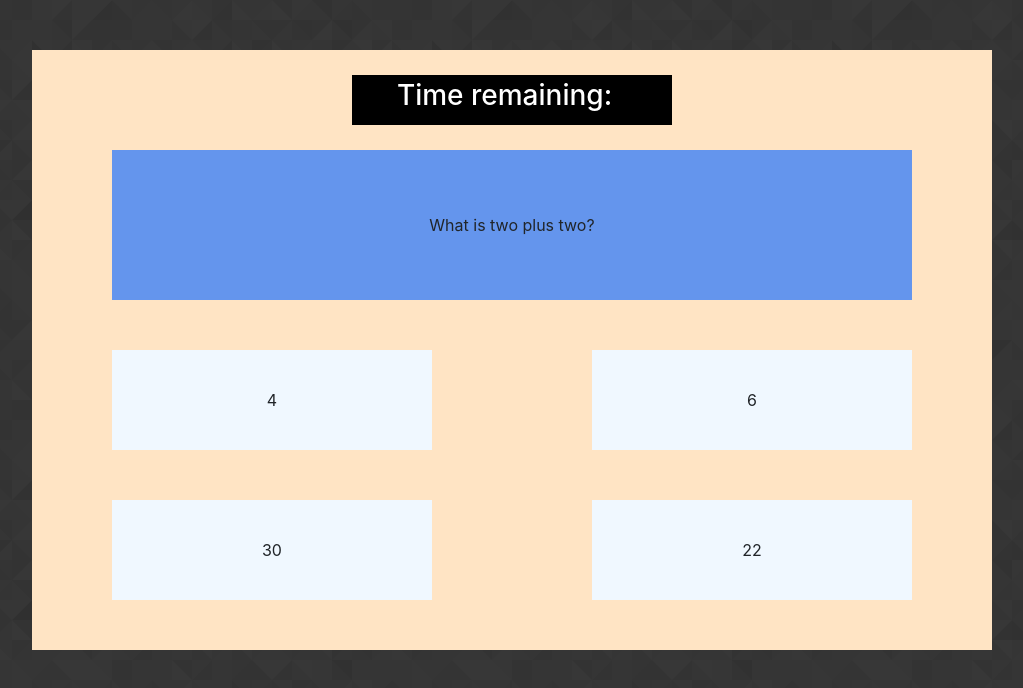
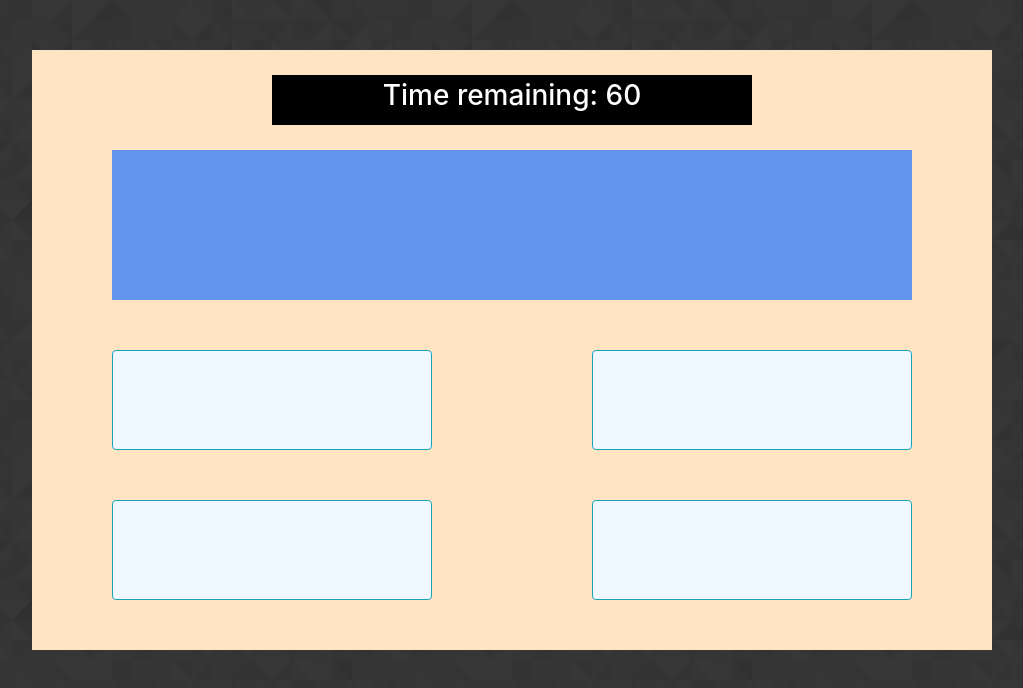
Before and after one commit to sdaniels6363/TriviaGame, a plain HTML site: page index.html in a window 1280 px wide. Shown: the whole page, without its empty margins (128-1151 px from the left). Drawn offline with nearby package versions, Linux system fonts and the light colour scheme.

Commit message:
Countdown Timer, and add bootstrap button classes to answer choices

```diff
--- a/index.html
+++ b/index.html
@@ -32,8 +32,8 @@
           <!-- column that wraps entire question box -->
 
           <div class="row">
-            <div class="offset-md-4 col-md-4" id="timer-box">
-              <h3>Time remaining:&nbsp;&nbsp; <span id="time"></span></h3>
+            <div class="offset-md-3 col-md-6" id="timer-box">
+              <h3 id="timer-msg">Time remaining:&nbsp;60</h3>
             </div>
           </div>
 
@@ -43,9 +43,8 @@
             <div class="col-md-1">
               <!-- empty space -->
             </div>
-            <div class=" col-md-10 question">
+            <div class=" col-md-10 question" id="question">
               <!-- question goes here -->
-              What is two plus two?
             </div>
             <div class="col-md-1">
               <!-- empty space -->
@@ -57,20 +56,18 @@
             <div class="col-md-1">
               <!-- empty space -->
             </div>
-            <div class="col-md-4 answers">
+            <button class="col-md-4 btn btn-info answers select-answer" id="answer-1">
               <!-- question answer 1 -->
-              4
-            </div>
+            </button>
             <div class="col-md-1">
               <!-- empty space -->
             </div>
             <div class="col-md-1">
               <!-- empty space -->
             </div>
-            <div class="col-md-4 answers">
+            <button class="col-md-4 btn btn-info answers select-answer" id="answer-2">
               <!-- question answer 2 -->
-              6
-            </div>
+            </button>
             <div class="col-md-1">
               <!-- empty space -->
             </div>
@@ -81,20 +78,18 @@
             <div class="col-md-1">
               <!-- empty space -->
             </div>
-            <div class="col-md-4 answers">
+            <button class="col-md-4 btn btn-info answers select-answer" id="answer-3">
               <!-- question answer 3 -->
-              30
-            </div>
+            </button>
             <div class="col-md-1">
               <!-- empty space -->
             </div>
             <div class="col-md-1">
               <!-- empty space -->
             </div>
-            <div class="col-md-4 answers">
+            <button class="col-md-4 btn btn-info answers select-answer" id="answer-4">
               <!-- question answer 4 -->
-              22
-            </div>
+            </button>
             <div class="col-md-1">
               <!-- empty space -->
             </div>
```
Lines whose indentation alone changed are shown as unchanged.
